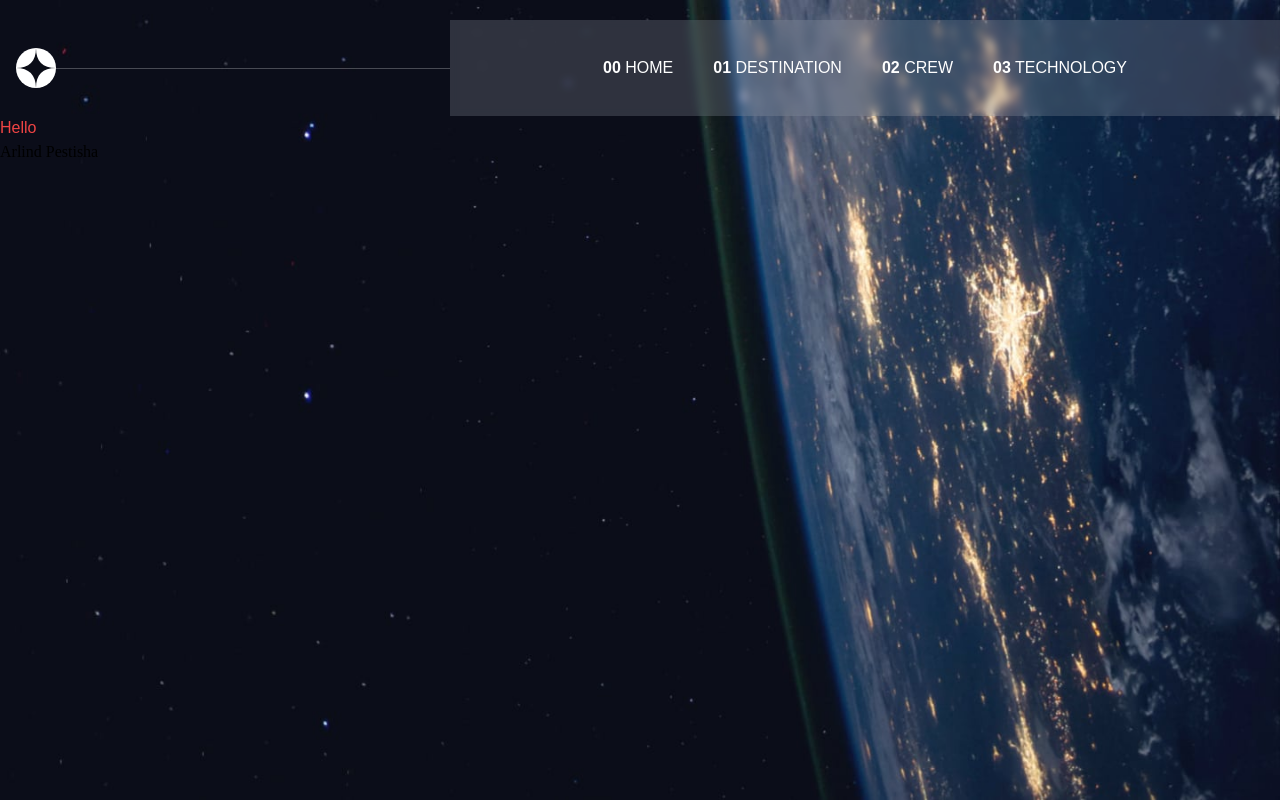
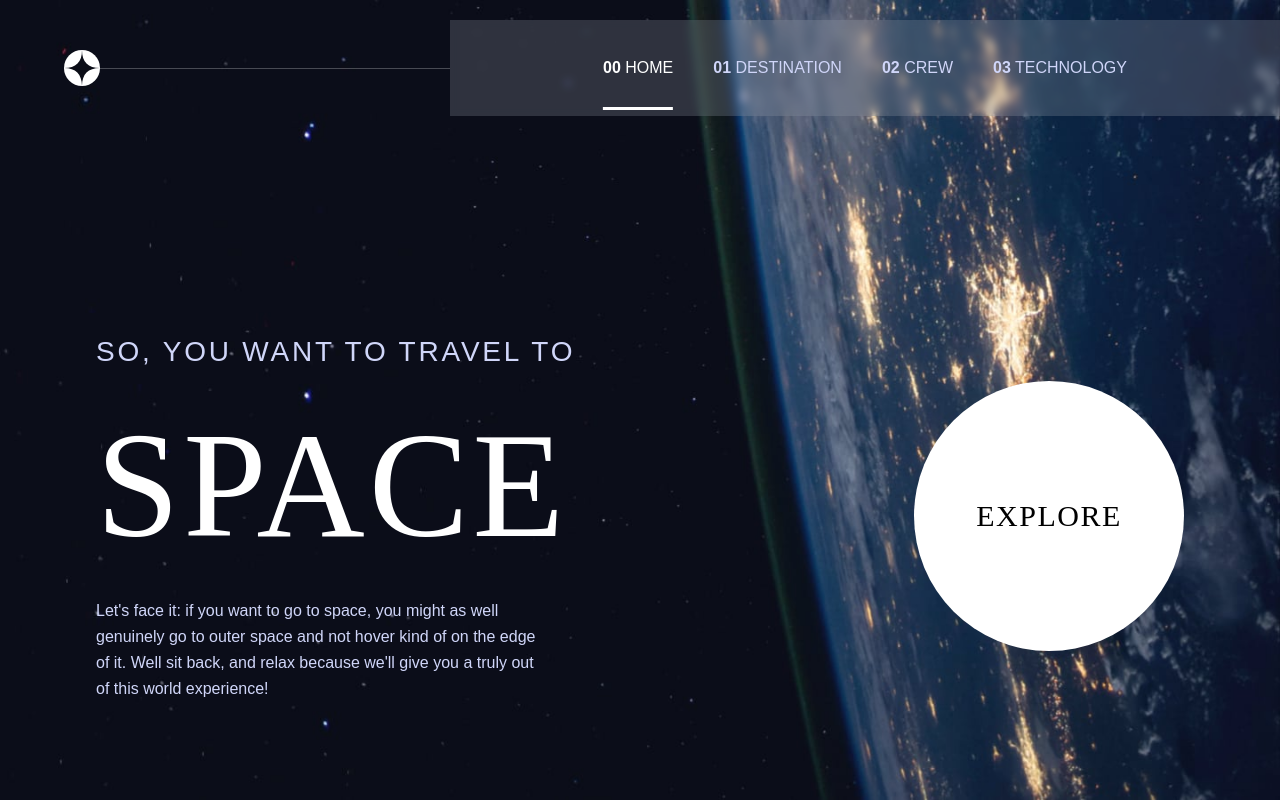
Before and after one commit to ArlindPestisha/space, a React (Vite) app: page / in a window 1280 px wide. Built offline with nearby package versions, Linux system fonts and the light colour scheme.

Commit message:
Add home page content and style

```diff
--- a/src/components/Home.jsx
+++ b/src/components/Home.jsx
@@ -1,11 +1,33 @@
 import Nav from './Nav'
+import { Link } from 'react-router-dom'
 
 const Home = () => {
     return (
-        <div className="h-screen bg-home bg-cover bg-center max-sm:bg-homeTablet">
+        <div className="relative h-screen overflow-hidden bg-home bg-cover bg-center max-sm:bg-homeTablet">
             <Nav />
-            <h1 className="font-barlowCondensed  text-red-500">Hello</h1>
-            <h2 className=" font-bellefair">Arlind Pestisha</h2>
+            <div className="grid h-full grid-cols-1 items-center px-4 md:grid-cols-2 md:px-24">
+                <div className="text-center font-light md:text-left">
+                    <h1 className="font-barlowCondensed text-[28px] tracking-widest text-secondary">
+                        SO, YOU WANT TO TRAVEL TO
+                    </h1>
+                    <h2 className="font-bellefair text-[150px]  tracking-wide text-white">
+                        SPACE
+                    </h2>
+                    <p className="mx-auto max-w-md font-barlowCondensed text-base leading-relaxed text-secondary md:mx-0">
+                        Let's face it: if you want to go to space, you might as
+                        well genuinely go to outer space and not hover kind of
+                        on the edge of it. Well sit back, and relax because
+                        we'll give you a truly out of this world experience!
+                    </p>
+                </div>
+                <div className="mt-10 flex justify-center md:mt-0 md:justify-end">
+                    <Link to="/destination">
+                        <button className="hover:before:bg-grayHover flex h-[270px] w-[270px] items-center justify-center rounded-full bg-white font-bellefair text-3xl uppercase tracking-wider text-black transition hover:before:absolute hover:before:h-[400px] hover:before:w-[400px] hover:before:rounded-full hover:before:opacity-10">
+                            Explore
+                        </button>
+                    </Link>
+                </div>
+            </div>
         </div>
     )
 }
--- a/src/components/Nav.jsx
+++ b/src/components/Nav.jsx
@@ -1,34 +1,31 @@
 import { Link } from 'react-router-dom'
+import NavLink from './NavLink'
 
 const Nav = () => {
     return (
         <nav className="flex items-center justify-between pt-5">
-            <div className="pl-4">
+            <div className="pl-16">
                 <Link to="/">
-                    <img src="/public/shared/logo.svg" alt="Logo" />
+                    <img
+                        src="
+                    /shared/logo.svg"
+                        alt="Logo"
+                    />
                 </Link>
             </div>
             <div class="h-[1px] w-[473px] divide-y divide-solid bg-white bg-opacity-25"></div>
             <ul className="flex h-[96px]  w-full max-w-[830px] items-center justify-center space-x-10 bg-gray-400 bg-opacity-25 font-barlowCondensed text-base uppercase text-white backdrop-blur-sm">
                 <li>
-                    <Link to="/">
-                        <span className="font-bold">00</span> Home
-                    </Link>
+                    <NavLink to="/" index="00" label="Home" />
                 </li>
                 <li>
-                    <Link to="/destination">
-                        <span className="font-bold">01</span> Destination
-                    </Link>
+                    <NavLink to="/destination" index="01" label="Destination" />
                 </li>
                 <li>
-                    <Link to="/crew">
-                        <span className="font-bold">02</span> Crew
-                    </Link>
+                    <NavLink to="/crew" index="02" label="Crew" />
                 </li>
                 <li>
-                    <Link to="/technology">
-                        <span className="font-bold">03</span> Technology
-                    </Link>
+                    <NavLink to="/technology" index="03" label="Technology" />
                 </li>
             </ul>
         </nav>
--- /dev/null
+++ b/src/components/NavLink.jsx
@@ -0,0 +1,25 @@
+import { Link, useLocation } from 'react-router-dom'
+
+const NavLink = ({ to, index, label, children }) => {
+    const location = useLocation()
+    const isActive = location.pathname === to
+
+    return (
+        <Link
+            to={to}
+            className={`relative ${isActive ? 'text-white' : ' text-secondary'} group hover:text-white`}
+        >
+            <span className="font-bold">{index}</span> {label}
+            <span
+                className={`absolute left-1/2 top-12 h-[3px] w-full -translate-x-1/2 ${
+                    isActive
+                        ? 'bg-white'
+                        : 'bg-transparent group-hover:bg-gray-400'
+                }`}
+            ></span>
+            {children}
+        </Link>
+    )
+}
+
+export default NavLink
--- a/tailwind.config.js
+++ b/tailwind.config.js
@@ -7,6 +7,7 @@ export default {
                 primary: '#0B0d17',
                 secondary: '#D0D6f9',
                 white: '#FFFFFF',
+                grayHover: '#979797'
             },
             fontFamily: {
                 bellefair: ['Bellefair', 'serif'],
```
